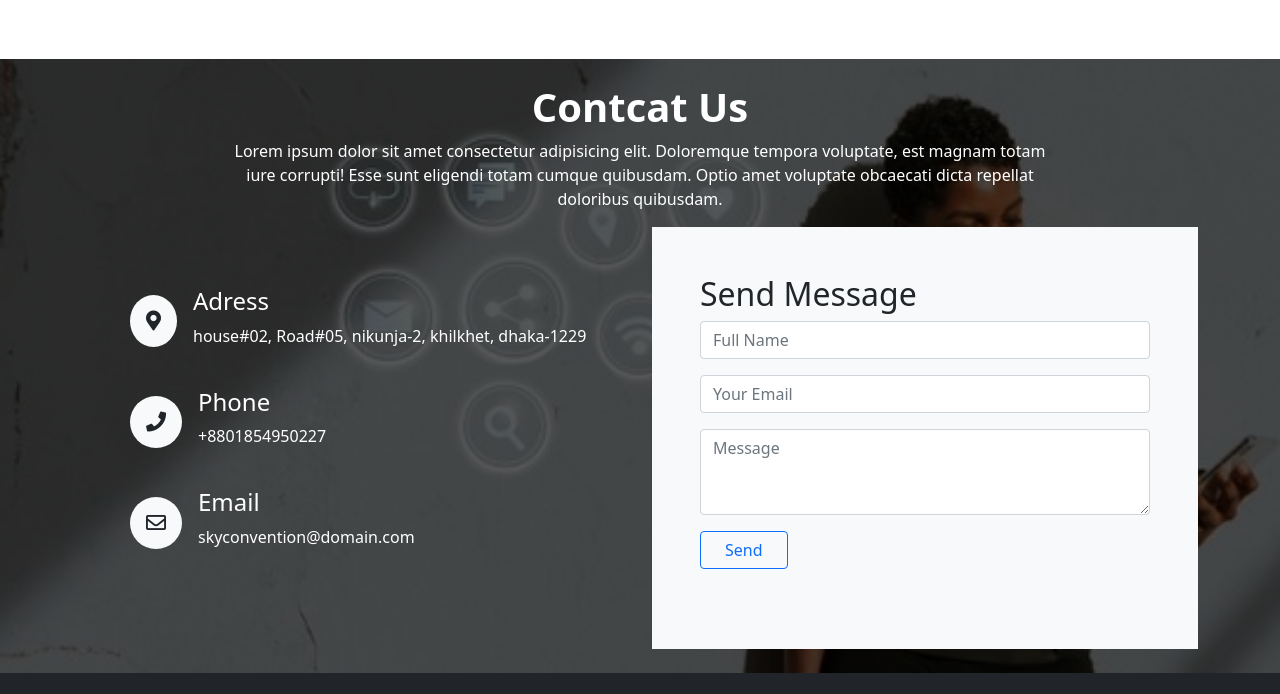
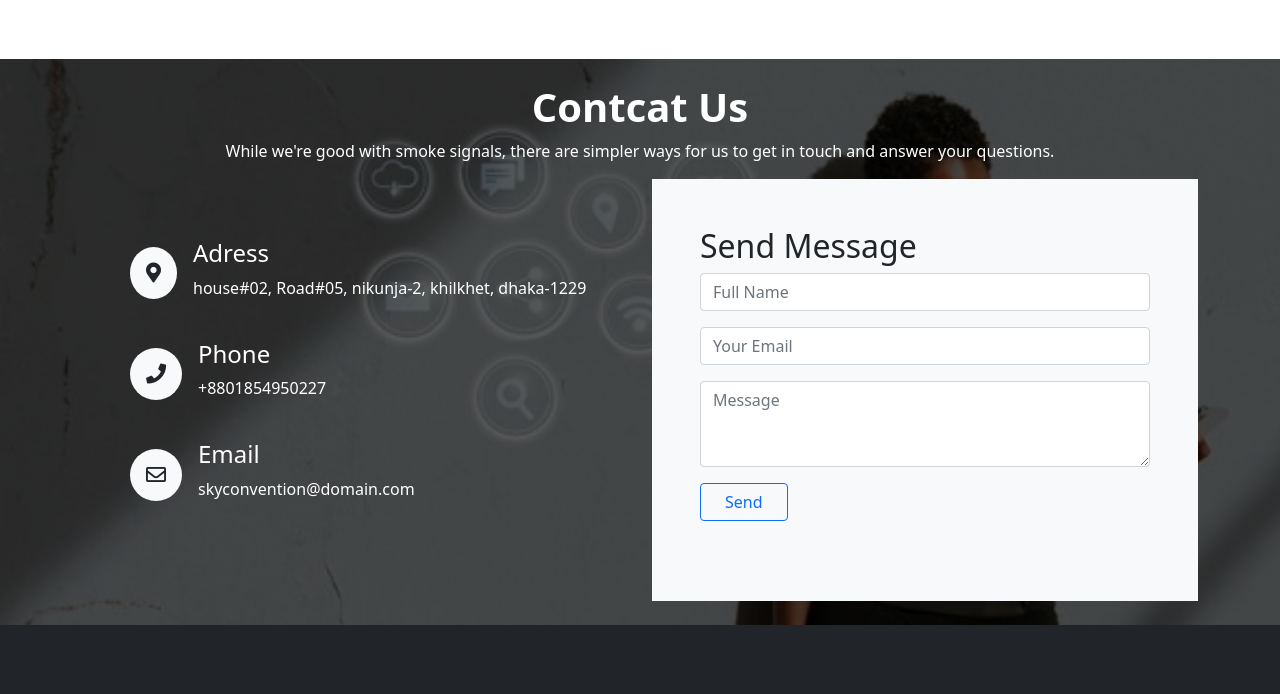
Before and after one commit to akashwebs/Sky-convention-center-bootstrap, a plain HTML site: page index.html in a window 1280 px wide. Shown: the part 2740-3434 px from the top of the page. Drawn offline with Linux system fonts and the light colour scheme.

Commit message:
full and final push

```diff
--- a/index.html
+++ b/index.html
@@ -407,7 +407,7 @@
 
                 <h2 class="display-6 mb-2 mb-md-2 text-white fw-bolder text-center">Contcat Us</h2>
                 <p class="text-center d-none d-md-block
-                 w-75 text-white mx-auto">Lorem ipsum dolor sit amet consectetur adipisicing elit. Doloremque tempora voluptate, est magnam totam iure corrupti! Esse sunt eligendi totam cumque quibusdam. Optio amet voluptate obcaecati dicta repellat doloribus quibusdam.</p>
+                 w-75 text-white mx-auto">While we're good with smoke signals, there are simpler ways for us to get in touch and answer your questions.</p>
                 <div class="row row-cols-1 d-flex align-items-center row-cols-md-2 mt-5 mt-md-0 gx-4">
                     <div class="col">
                         <div>
```
